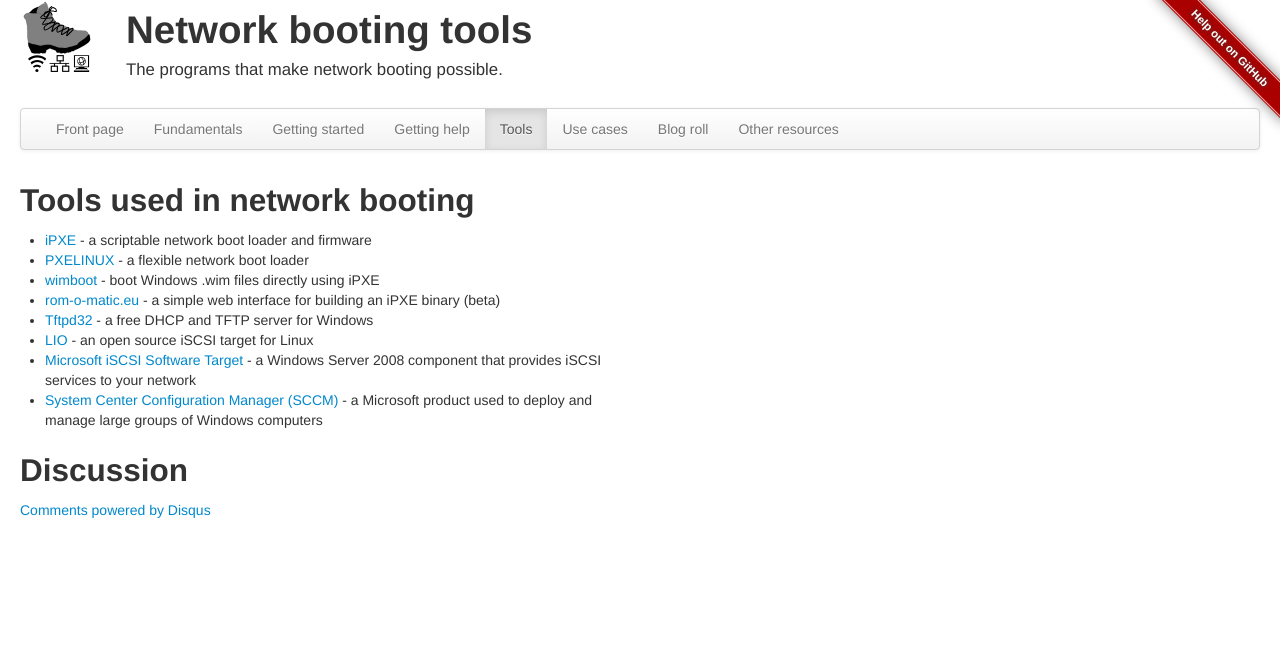
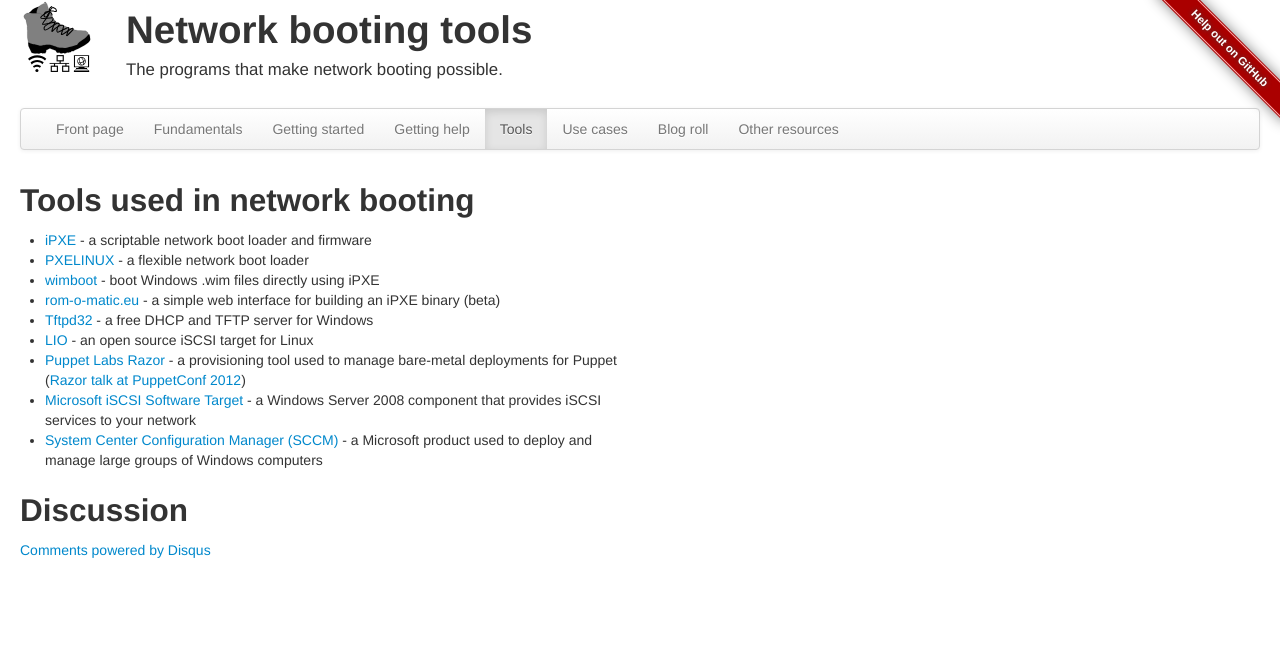
Before and after one commit to networkboot/networkboot.github.com, a plain HTML site: page tools/index.html in a window 1280 px wide. Shown: the top 672 px of the page. Drawn offline with nearby package versions, Linux system fonts and the light colour scheme; a script that the page names is missing.

Commit message:
Added link to puppetlabs/razor in tools section

```diff
--- a/tools/index.html
+++ b/tools/index.html
@@ -76,6 +76,7 @@
      <li><a href="http://rom-o-matic.eu/">rom-o-matic.eu</a> - a simple web interface for building an iPXE binary (beta)</li>
      <li><a href="http://tftpd32.jounin.net/">Tftpd32</a> - a free DHCP and TFTP server for Windows</li>
      <li><a href="http://linux-iscsi.org/">LIO</a> - an open source iSCSI target for Linux</li>
+     <li><a href="https://github.com/puppetlabs/Razor">Puppet Labs Razor</a> - a provisioning tool used to manage bare-metal deployments for Puppet (<a href="https://www.youtube.com/watch?v=cR1bOg0IU5U">Razor talk at PuppetConf 2012</a>)</li>
      <li><a href="http://www.microsoft.com/en-US/download/details.aspx?id=19867">Microsoft iSCSI Software Target</a> - a Windows Server 2008 component that provides iSCSI services to your network</li>
      <li><a href="http://www.microsoft.com/en-us/server-cloud/system-center/configuration-manager-2012.aspx">System Center Configuration Manager (SCCM)</a> - a Microsoft product used to deploy and manage large groups of Windows computers</li>
     </ul>
```
Also changed, not shown: 1 other file.
